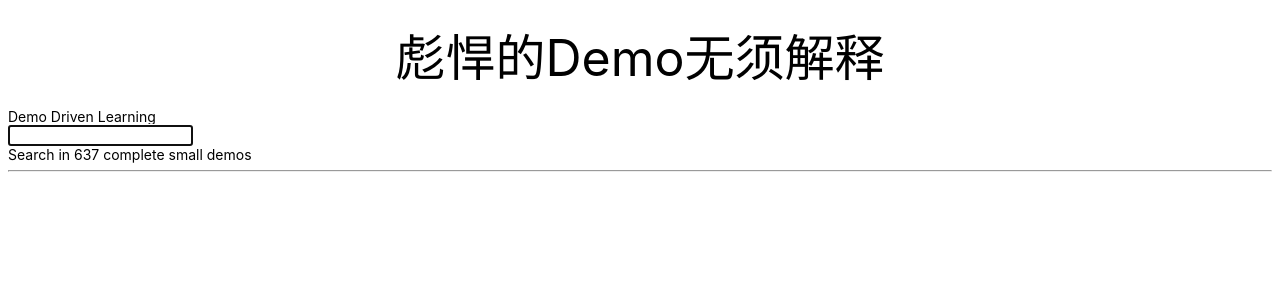
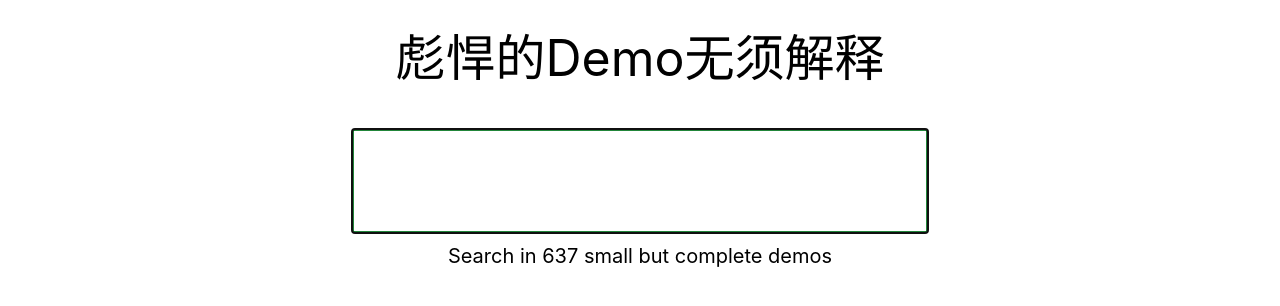
Before and after one commit to freewind/shuzu-org-generator, a Vue app in the folder website/: page / in a window 1280 px wide. Shown: the top 306 px of the page. Built offline with nearby package versions, Linux system fonts and the light colour scheme.

Commit message:
index: fix style

```diff
--- a/website/public/index.html
+++ b/website/public/index.html
@@ -18,7 +18,9 @@
     </div>
 </div>
 
-<div id="app" class="center-in-page"></div>
+<div id="index-main" class="center-in-page">
+    <div id="live-search"></div>
+</div>
 
 <!-- built files will be auto injected -->
 <script src="./js/site.js" type="javascript"></script>
--- a/website/src/App.vue
+++ b/website/src/App.vue
@@ -1,20 +1,21 @@
 <template>
-    <div>
-        <div>Demo Driven Learning</div>
+    <div class="live-search">
+        <div class="search-input">
             <input type="text" v-model="keyword" autofocus
                    v-on:keydown.down="selectNextDemo()"
                    v-on:keydown.up="selectPrevDemo()"
                    v-on:keydown.enter="openDemo()"
             />
-        <div>Search in {{totalDemoCount}} complete small demos</div>
-        <hr/>
+        </div>
+        <div class="search-tips">Search in {{totalDemoCount}} small but complete demos</div>
+        <div class="filtered-demos">
             <ul>
                 <li v-for="demo in filteredDemos" v-bind:key="demo.name"
                     v-bind:class="{ 'selected-demo': demo === currentDemo}">
                     <HighlightMatch v-bind:text="demo.name" v-bind:keywords="standardKeywords"/>
-                <span>{{ demo.description }}</span>
                 </li>
             </ul>
+        </div>
     </div>
 </template>
 
@@ -103,6 +104,32 @@
 </script>
 
 <style scoped>
+    .live-search {
+        text-align: center;
+        padding: 20px;
+    }
+
+    .search-input input {
+        width: 60%;
+        height: 80px;
+        font-size: 50px;
+        border: 3px solid #22863a;
+        color: #735c0f;
+        padding: 10px;
+    }
+
+    .search-tips {
+        font-size: 20px;
+        padding: 10px;
+    }
+
+    .filtered-demos li {
+        list-style: none;
+        font-size: 24px;
+        padding: 5px;
+        text-align: left;
+    }
+
     .selected-demo {
         background-color: #DDD;
     }
--- a/website/src/main.ts
+++ b/website/src/main.ts
@@ -5,4 +5,4 @@ Vue.config.productionTip = false
 
 new Vue({
     render: h => h(App),
-}).$mount('#app')
+}).$mount('#live-search')
```
Lines whose indentation alone changed are shown as unchanged.
